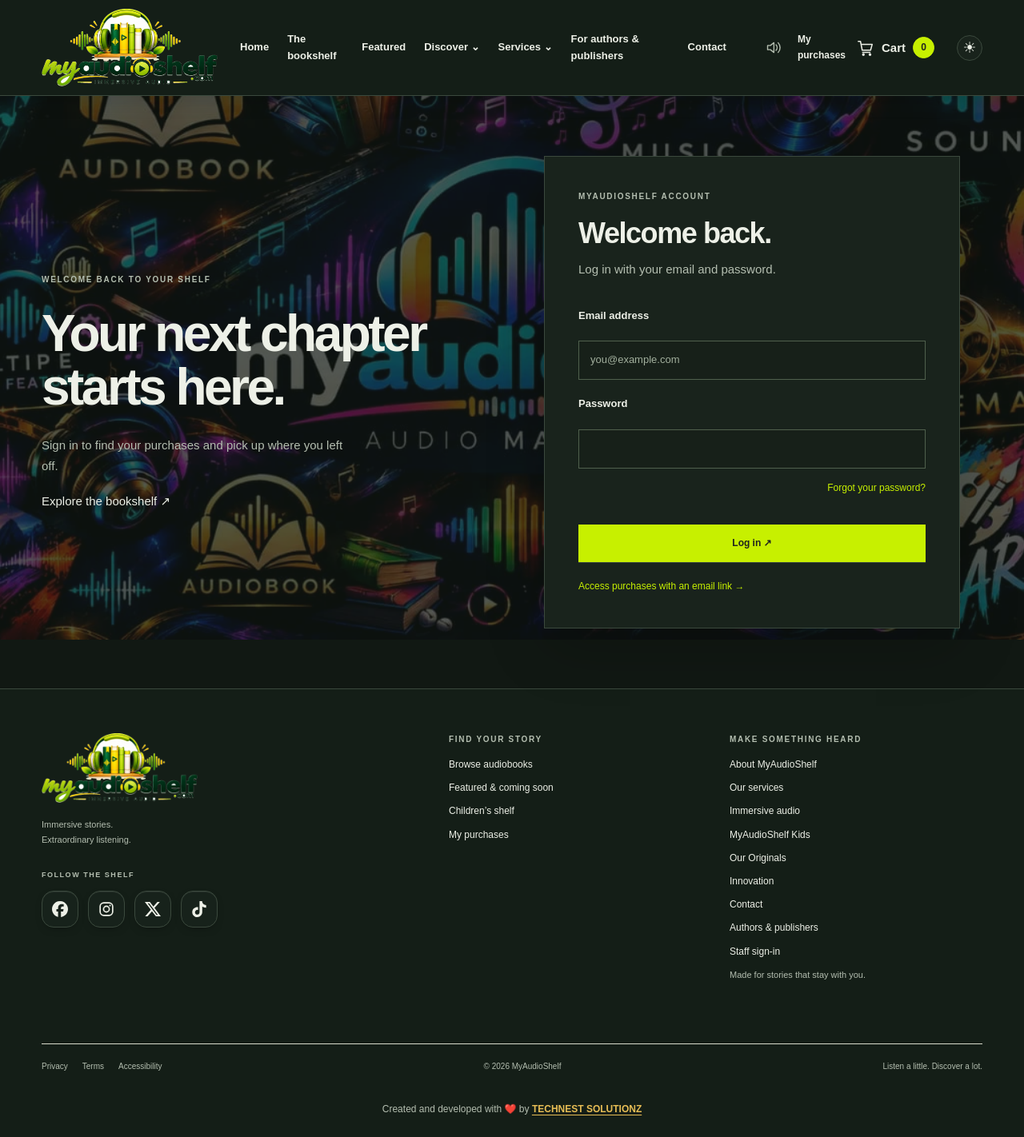
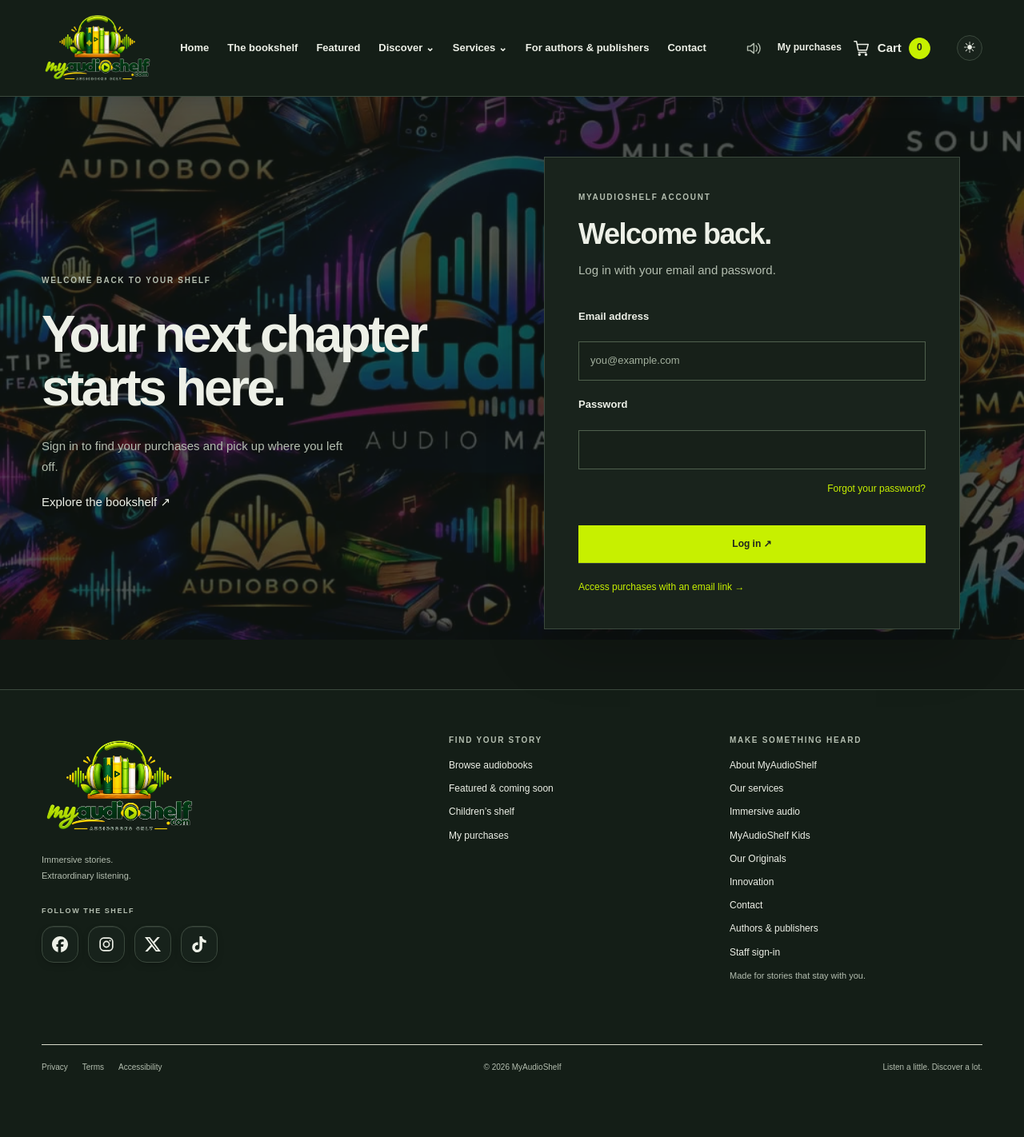
Before and after one commit to Pure-coder007/Audio-Books, a Flask app: page /login in a window 1280 px wide. Shown: the whole page at 80% size. After the commit the page ends 1340 px from the top, so only its background shows below. Run offline with Flask 3, Linux system fonts and the light colour scheme; parts of the project's set-up code (start-up, migrations or seed data) failed here and were passed over; some libraries are stand-ins or nearby versions.

Commit message:
Restore the original logo, add Heritage of Loss and remove the footer credit
- Bring back the original MyAudioShelf logo and its sizing.
- Add Heritage of Loss by Usman Oladipo Akanbi as a featured
  Coming soon title; coming-soon titles can now name their own author.
- Retire 5000 Acts of Love from the supplied catalogue.
- Remove the developer credit from the footer on every page.

Co-Authored-By: Claude Opus 5.5 <noreply@anthropic.com>

```diff
--- a/app/static/css/main.css
+++ b/app/static/css/main.css
@@ -1013,26 +1013,6 @@ summary:focus-visible {
     margin-top: 20px;
     font-size: 10px;
     color: var(--muted);
-}
-
-.developer-credit {
-    grid-column: 1 / -1;
-    text-align: center;
-    font-size: 12px;
-    line-height: 1.8;
-    color: var(--muted);
-}
-
-.site-footer .developer-credit .developer-credit-link {
-    display: inline;
-    color: #a67c00;
-    font-weight: 700;
-    text-decoration: underline;
-    text-underline-offset: 3px;
-}
-
-html[data-color-mode=dark] .site-footer .developer-credit .developer-credit-link {
-    color: #e7bd55;
 }
 
 .page-shell {
@@ -2979,12 +2959,6 @@ html[data-color-mode=dark] .site-footer .social-x{--brand:#f4f4f4;--glow:#ffffff
 .tour-toast{position:fixed;left:50%;bottom:26px;z-index:210;display:flex;align-items:center;gap:10px;max-width:calc(100vw - 32px);padding:14px 18px;border-radius:14px;background:var(--ink);color:var(--paper);font-size:13px;box-shadow:0 18px 40px -14px #000a;opacity:0;transform:translate(-50%,14px);transition:opacity .3s,transform .4s cubic-bezier(.22,1,.36,1)}.tour-toast svg{flex-shrink:0;width:18px;height:18px;fill:none;stroke:var(--lime);stroke-width:2.4;stroke-linecap:round;stroke-linejoin:round}html[data-color-mode=dark] .tour-toast svg{stroke:#5a7400}.tour-toast-in{opacity:1;transform:translate(-50%,0)}
 @media(prefers-reduced-motion:reduce){.tour-spotlight,.tour-card,.tour-card>*,.tour-toast,.tour-launch svg{transition:none!important}.tour-spotlight::after,.tour-chip-dot,.tour-art-spark,.tour-nudge{animation:none!important}.tour-art-wave{animation:none;stroke-dashoffset:0}}
 .tour-card .tour-next:focus-visible{outline:2px solid color-mix(in srgb,var(--lime) 45%,transparent);outline-offset:3px}
-/* Wide transparent logo: size by width and keep its proportions. */
-.site-header .brand-logo{width:220px!important;height:auto!important;aspect-ratio:1728/768;object-fit:contain}
-@media(max-width:1200px){.site-header .brand-logo{width:180px!important}}
-@media(max-width:700px){.site-header .brand-logo{width:150px!important}}
-@media(max-width:400px){.site-header .brand-logo{width:128px!important}}
-.footer-brand img{aspect-ratio:1728/768}
 /* Homepage: "What we do" panel beside the hero copy. */
 .what-we-do{--step-review:#0b7fa8;--step-production:#3f7d1c;--step-translation:#c25a00;--step-publishing:#6b3fd4;position:relative;min-width:0;padding:34px 34px 30px;border-radius:26px;background:linear-gradient(160deg,color-mix(in srgb,var(--surface) 42%,transparent) 0%,color-mix(in srgb,var(--surface) 30%,transparent) 60%);border:1px solid color-mix(in srgb,var(--ink) 14%,transparent);box-shadow:0 30px 70px -40px #0006,inset 0 1px 0 #ffffff1a;-webkit-backdrop-filter:blur(4px);backdrop-filter:blur(4px);overflow:hidden;isolation:isolate}
 html[data-color-mode=dark] .what-we-do{--step-review:#4fd1ff;--step-production:#9be15d;--step-translation:#ff9a3c;--step-publishing:#b99cff}
--- a/app/templates/base.html
+++ b/app/templates/base.html
@@ -20,7 +20,7 @@
 <a class="skip-link" href="#main">Skip to content</a>
 
 <header class="site-header">
-  <a class="brand" href="{{ url_for('main.home') }}" aria-label="MyAudioShelf home"><img class="brand-logo" src="{{ url_for('static', filename='images/brand/aud-logo.png') }}" alt="MyAudioShelf" width="1728" height="768" fetchpriority="high"></a>
+  <a class="brand" href="{{ url_for('main.home') }}" aria-label="MyAudioShelf home"><img class="brand-logo" src="{{ url_for('static', filename='images/brand/aud-logo.png') }}" alt="MyAudioShelf" width="1535" height="1024" fetchpriority="high"></a>
   <button class="nav-toggle" aria-label="Open navigation menu" aria-expanded="false" aria-controls="main-nav"><span class="hamburger-lines" aria-hidden="true"><i></i><i></i><i></i></span></button>
   <nav id="main-nav" aria-label="Main navigation">
     <a href="/" class="{{ 'active' if request.endpoint == 'main.home' }}">Home</a>
@@ -38,11 +38,10 @@
 <div id="cart-feedback" class="cart-feedback" role="status" aria-live="polite" hidden></div>
 <main id="main">{% block content %}{% endblock %}</main>
 <footer class="site-footer">
- <div><a class="footer-brand" href="{{ url_for('main.home') }}"><img src="{{ url_for('static', filename='images/brand/aud-logo.png') }}" alt="MyAudioShelf" width="1728" height="768" loading="lazy"></a><p>Immersive stories.<br>Extraordinary listening.</p><div class="footer-social"><span class="eyebrow">Follow the Shelf</span><ul class="social-links">{% for key, label, url in social_links %}<li><a class="social-link social-{{ key }}" href="{{ url }}" target="_blank" rel="noopener noreferrer me" aria-label="MyAudioShelf on {{ label }} (opens in a new tab)" title="{{ label }}">{{ social_icon(key) }}</a></li>{% endfor %}</ul></div></div>
+ <div><a class="footer-brand" href="{{ url_for('main.home') }}"><img src="{{ url_for('static', filename='images/brand/aud-logo.png') }}" alt="MyAudioShelf" width="1535" height="1024" loading="lazy"></a><p>Immersive stories.<br>Extraordinary listening.</p><div class="footer-social"><span class="eyebrow">Follow the Shelf</span><ul class="social-links">{% for key, label, url in social_links %}<li><a class="social-link social-{{ key }}" href="{{ url }}" target="_blank" rel="noopener noreferrer me" aria-label="MyAudioShelf on {{ label }} (opens in a new tab)" title="{{ label }}">{{ social_icon(key) }}</a></li>{% endfor %}</ul></div></div>
  <div><span class="eyebrow">Find your story</span><a href="{{ url_for('main.catalog') }}">Browse audiobooks</a><a href="{{ url_for('main.featured') }}">Featured & coming soon</a><a href="{{ url_for('main.catalog', collection='children') }}">Children’s shelf</a><a href="{{ url_for('library.index') }}">My purchases</a></div>
  <div><span class="eyebrow">Make something heard</span><a href="/about">About MyAudioShelf</a><a href="/services">Our services</a><a href="/immersive-audio">Immersive audio</a><a href="/children">MyAudioShelf Kids</a><a href="/originals">Our Originals</a><a href="/innovation">Innovation</a><a href="/contact">Contact</a><a href="{{ url_for('main.production') }}">Authors & publishers</a><a href="{{ url_for('admin.login') }}">Staff sign-in</a><p>Made for stories that stay with you.</p></div>
  <div class="footer-bottom"><div class="footer-policy"><a href="/privacy">Privacy</a><a href="/terms">Terms</a><a href="/accessibility">Accessibility</a></div><span>© 2026 MyAudioShelf</span><span>Listen a little. Discover a lot.</span></div>
- <div class="developer-credit">Created and developed with <span role="img" aria-label="love">❤️</span> by <a class="developer-credit-link" href="https://wa.me/2347018562146" target="_blank" rel="noopener noreferrer">TECHNEST SOLUTIONZ</a></div>
 </footer>
 <div id="preview-player" class="preview-player" hidden aria-label="Audiobook trailer player">
  <div class="preview-info"><span class="eyebrow">A little taste of the story</span><strong id="preview-title"></strong></div>
```
Also changed, not shown: app/curated_catalog.py (+8 -2 lines), tests/test_curated_catalog.py (+22 -3 lines), app/catalog_assets/heritage-of-loss/cover.jpeg (added), app/static/images/brand/aud-logo.png.
